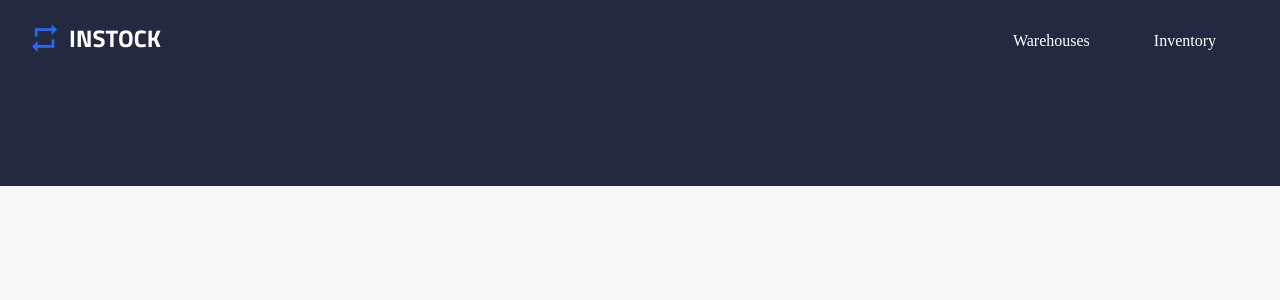
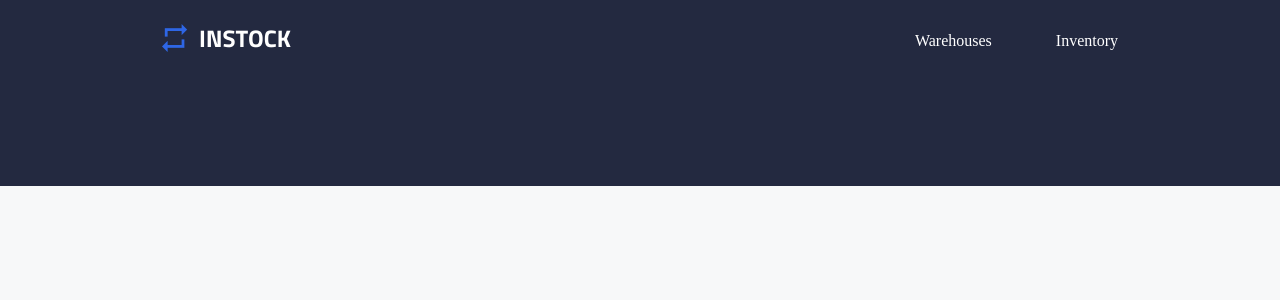
Before and after one commit to m-sekander/j22nk-instock-client, a React (Create React App) app: page / in a window 1280 px wide. Shown: the top 300 px of the page. Built offline with nearby package versions, Linux system fonts and the light colour scheme.

Commit message:
Adds styles for desktop header

```diff
--- a/src/components/Header/Header.js
+++ b/src/components/Header/Header.js
@@ -5,10 +5,12 @@ import { Link } from 'react-router-dom';
 function Header() {
     return (
         <header className="header">
-            <Link to="/" className="header__logo-link"><img className="header__logo" src={logo} alt="instock" /></Link>
-            <div className="header__nav">
-                <span className="header__nav-item">Warehouses</span>
-                <span className="header__nav-item">Inventory</span>
+            <div className="header__content">
+                <Link to="/" className="header__logo-link"><img className="header__logo" src={logo} alt="instock" /></Link>
+                <div className="header__nav">
+                    <span className="header__nav-item">Warehouses</span>
+                    <span className="header__nav-item">Inventory</span>
+                </div>
             </div>
         </header>
     );
--- a/src/components/Header/Header.scss
+++ b/src/components/Header/Header.scss
@@ -16,6 +16,12 @@ $breakpoint-desktop: 1280px;
 .header {
     background-color: #232940;
     height: 12.5rem;
+
+    @include tablet {
+        height: 11.625rem;
+    }
+
+    &__content {
         display: flex;
         align-items: center;
         flex-direction: column;
@@ -26,7 +32,9 @@ $breakpoint-desktop: 1280px;
             align-items: flex-start;
             justify-content: space-between;
             padding: 0 2rem;
-        height: 11.625rem;
+            max-width: 1020px;
+            margin: 0 auto;
+        }
     }
 
     &__logo {
@@ -61,8 +69,13 @@ $breakpoint-desktop: 1280px;
             width: auto;
         }
 
-        &:first-child {
-            margin-right: 1rem;
+        &:last-child {
+            margin-left: 1rem;
+
+            @include tablet {
+                margin-right: 0;
+                padding-right: 0;
+            }
         }
 
         &:active {
```
Lines whose indentation alone changed are shown as unchanged.
